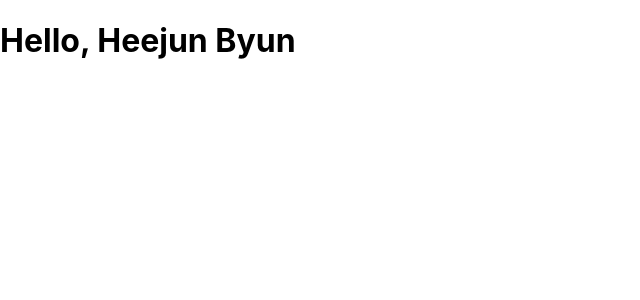
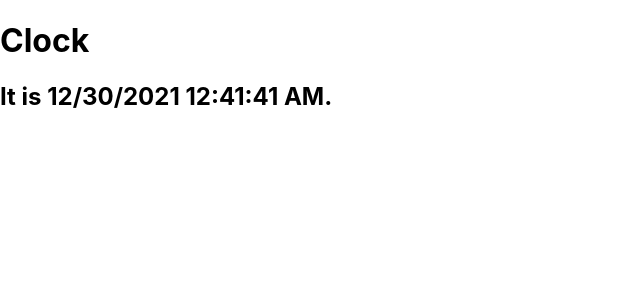
Before and after one commit to heejunByun/react-basic, a React (Create React App) app: page / in a window 1280 px wide. Shown: the top 300 px of the page, without its empty margins (0-640 px from the left). Built offline with nearby package versions, Linux system fonts and the light colour scheme.

Commit message:
element 소개

```diff
--- a/src/index.js
+++ b/src/index.js
@@ -4,21 +4,19 @@ import './index.css';
 import App from './App';
 import reportWebVitals from './reportWebVitals';
 
-function formatName(user) {
-  return user.firstName + '  ' + user.lastName
-}
 
-const user = {
-  firstName: 'Heejun',
-  lastName: 'Byun'
+function tick() {
+  const element = (
+    <div>
+      <h1>Clock</h1>
+      <h2>It is {new Date().toLocaleDateString()} {new Date().toLocaleTimeString()}. </h2>
+    </div>
+  );
+  ReactDOM.render(element, document.getElementById('root'));
 };
 
-const element = <h1>Hello, {formatName(user)}</h1>;
+setInterval(tick, 1000);
 
-ReactDOM.render(
-  element,
-  document.getElementById('root')
-);
 
 // If you want to start measuring performance in your app, pass a function
 // to log results (for example: reportWebVitals(console.log))
```
